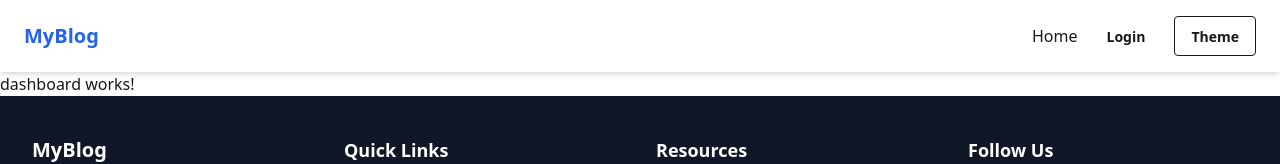
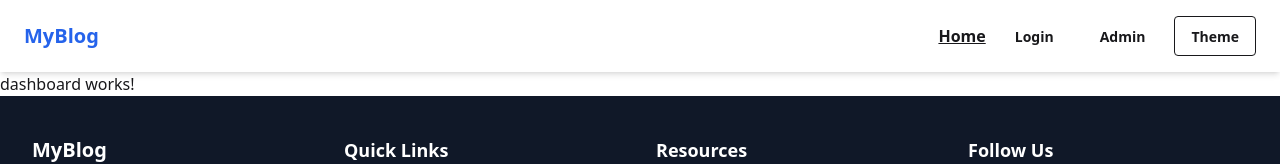
Before and after one commit to abhishek-kumar2/angular-basic-layout, an Angular app: page / in a window 1280 px wide. Shown: the top 164 px of the page. Built offline with nearby package versions, Linux system fonts and the light colour scheme.

Commit message:
shared navbar updated

```diff
--- a/src/app/shared/navbar/navbar.html
+++ b/src/app/shared/navbar/navbar.html
@@ -1,8 +1,9 @@
 <header class="flex items-center justify-between px-6 py-4 shadow-md bg-background">
   <a routerLink="/" class="text-xl font-bold text-primary-500">MyBlog</a>
   <nav class="flex items-center gap-3">
-    <a routerLink="/" class="hover:underline">Home</a>
-    <a routerLink="/auth/login" class="btn btn-ghost">Login</a>
+    <a routerLink="/" routerLinkActive="underline font-semibold" class="hover:underline">Home</a>
+    <a routerLink="/auth/login" routerLinkActive="underline font-semibold" class="btn btn-ghost">Login</a>
+    <a routerLink="/admin" routerLinkActive="underline font-semibold" class="btn btn-ghost">Admin</a>
     <button (click)="toggleTheme()" class="btn btn-outline">Theme</button>
   </nav>
 </header>
--- a/src/app/shared/navbar/navbar.ts
+++ b/src/app/shared/navbar/navbar.ts
@@ -1,9 +1,9 @@
 import { Component } from '@angular/core';
-import { RouterModule } from '@angular/router';
+import { RouterLink, RouterLinkActive } from '@angular/router';
 
 @Component({
   selector: 'app-navbar',
-  imports: [],
+  imports: [RouterLink, RouterLinkActive],
   templateUrl: './navbar.html',
   styleUrl: './navbar.css'
 })
```
